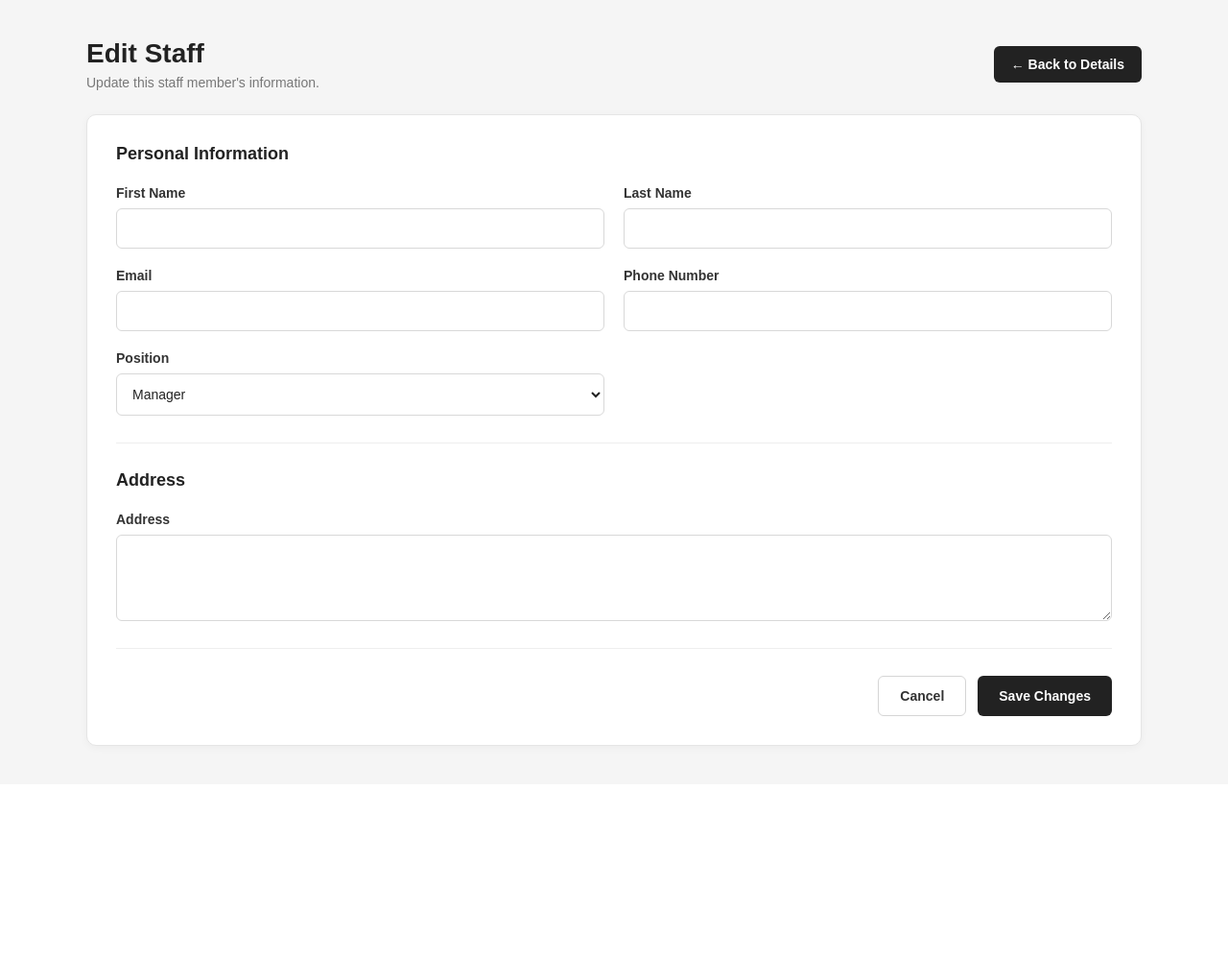
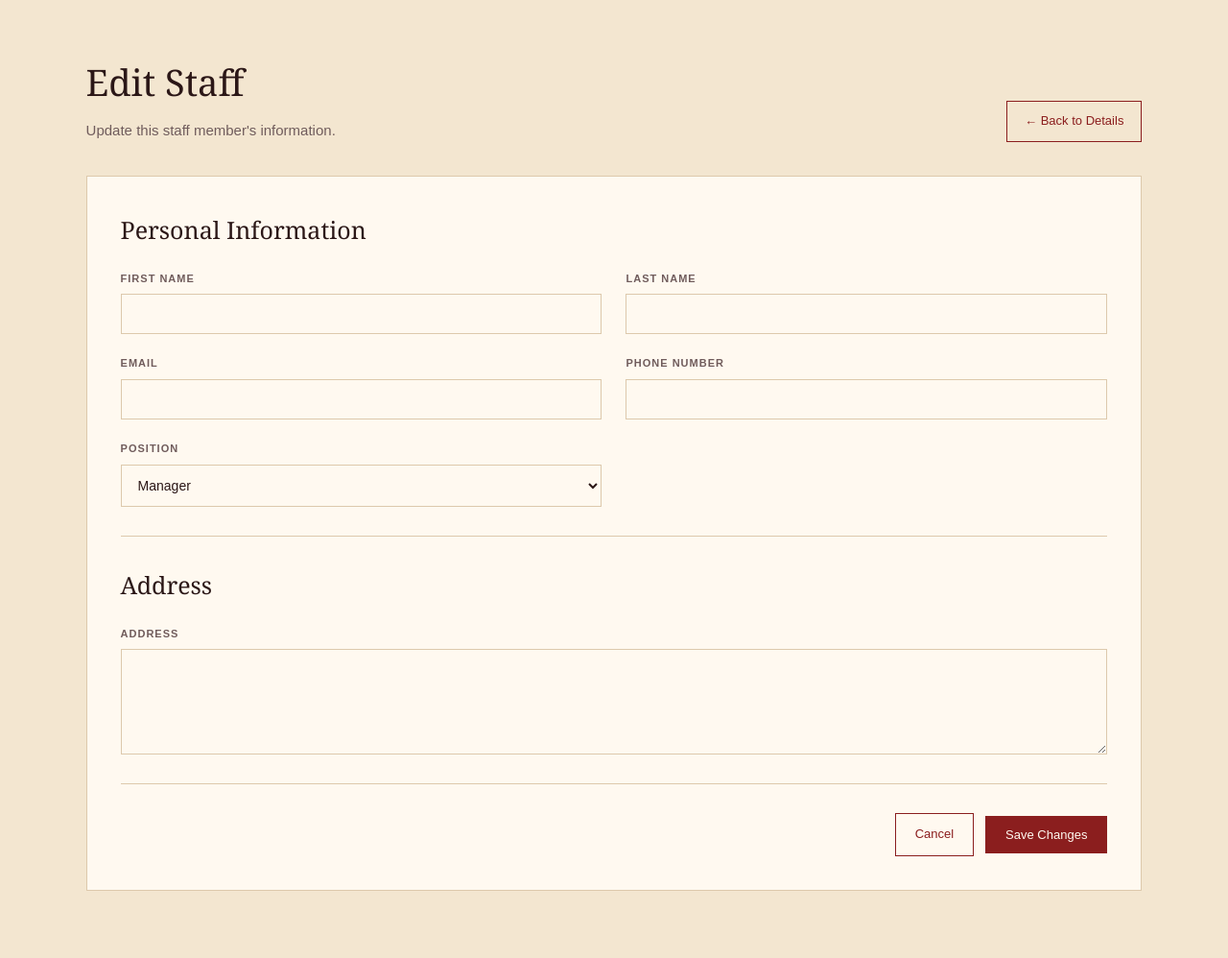
Before and after one commit to tobyramaa/SAVOUR--restaurant, a Django app: template managers/templates/managers/edit_staff.html in a window 1280 px wide. Shown: the whole page at 96% size. Before the commit the page ends 781 px from the top, so only its background shows below. Run offline with Django 5.2, Linux system fonts and the light colour scheme; the template is opened without the code that fills it, so the values that code supplies are empty.

Commit message:
Add staff details and edit functionality

```diff
--- a/static/css/edit_staff.css
+++ b/static/css/edit_staff.css
@@ -1,178 +1,320 @@
 * {
-    box-sizing: border-box;
     margin: 0;
     padding: 0;
+    box-sizing: border-box;
 }
+
+
+html {
+    scroll-behavior: smooth;
+}
+
 
 body {
     font-family: Arial, Helvetica, sans-serif;
-    background: #f5f5f5;
-    color: #222;
+    background: #F3E6D0;
+    color: #2B1717;
+    line-height: 1.6;
 }
 
+
+a {
+    text-decoration: none;
+    color: inherit;
+}
+
+
+/* MAIN CONTAINER */
+
 .edit-staff-container {
-    width: 92%;
-    max-width: 1100px;
-    margin: 40px auto;
+    width: 86%;
+    max-width: 1350px;
+
+    margin: 0 auto;
+
+    padding: 55px 0 70px;
 }
+
+
+/* PAGE HEADER */
 
 .page-header {
     display: flex;
+
+    align-items: flex-end;
+
     justify-content: space-between;
-    align-items: center;
-    gap: 20px;
-    margin-bottom: 25px;
+
+    gap: 25px;
+
+    margin-bottom: 35px;
 }
 
+
 .page-header h1 {
-    font-size: 28px;
-    font-weight: 700;
-    margin-bottom: 6px;
+    font-family: Georgia, serif;
+
+    font-size: 38px;
+
+    font-weight: normal;
+
+    margin-bottom: 8px;
 }
 
+
 .page-header p {
-    color: #777;
-    font-size: 14px;
+    color: #705C5C;
+
+    font-size: 15px;
 }
 
+
+/* BACK BUTTON */
+
 .back-button {
-    text-decoration: none;
-    background: #222;
-    color: white;
-    padding: 11px 18px;
-    border-radius: 6px;
-    font-size: 14px;
-    font-weight: 600;
+    display: inline-block;
+
+    padding: 10px 18px;
+
+    border: 1px solid #8B1E1E;
+
+    color: #8B1E1E;
+
+    font-size: 13px;
+
+    transition: 0.3s;
 }
 
+
 .back-button:hover {
-    background: #444;
+    background: #8B1E1E;
+
+    color: #FFF9F0;
 }
 
+
+/* EDIT CARD */
+
 .edit-card {
-    background: white;
-    border: 1px solid #e5e5e5;
-    border-radius: 10px;
-    padding: 30px;
-    box-shadow: 0 2px 8px rgba(0, 0, 0, 0.04);
+    background: #FFF9F0;
+
+    border: 1px solid #DDC9AC;
+
+    padding: 35px;
 }
 
+
+/* FORM SECTION */
+
 .form-section {
-    padding-bottom: 28px;
-    margin-bottom: 28px;
-    border-bottom: 1px solid #eeeeee;
+    padding-bottom: 30px;
+
+    margin-bottom: 30px;
+
+    border-bottom: 1px solid #DDC9AC;
 }
 
+
 .form-section h2 {
-    font-size: 18px;
-    margin-bottom: 22px;
+    font-family: Georgia, serif;
+
+    font-size: 25px;
+
+    font-weight: normal;
+
+    margin-bottom: 23px;
 }
+
+
+/* FORM GRID */
 
 .form-grid {
     display: grid;
-    grid-template-columns: repeat(2, 1fr);
-    gap: 20px;
+
+    grid-template-columns:
+        repeat(2, 1fr);
+
+    gap: 22px 25px;
 }
+
+
+/* FORM GROUP */
 
 .form-group {
     display: flex;
+
     flex-direction: column;
-    gap: 8px;
+
+    gap: 7px;
 }
 
+
 .form-group label {
-    font-size: 14px;
-    font-weight: 600;
-    color: #333;
+    font-size: 11px;
+
+    font-weight: bold;
+
+    letter-spacing: 1px;
+
+    text-transform: uppercase;
+
+    color: #705C5C;
 }
+
+
+/* INPUTS */
 
 .form-group input,
 .form-group select,
 .form-group textarea {
     width: 100%;
-    border: 1px solid #d8d8d8;
-    border-radius: 6px;
-    padding: 12px;
+
+    padding: 12px 13px;
+
+    border: 1px solid #DDC9AC;
+
+    border-radius: 0;
+
+    background: #FFF9F0;
+
+    color: #2B1717;
+
+    font-family: Arial, Helvetica, sans-serif;
+
     font-size: 14px;
-    background: white;
-    color: #222;
+
     outline: none;
+
+    transition: 0.2s;
 }
+
 
 .form-group input:focus,
 .form-group select:focus,
 .form-group textarea:focus {
-    border-color: #222;
+    border-color: #8B1E1E;
+
+    background: #FFF;
 }
+
 
 .form-group textarea {
     resize: vertical;
+
+    min-height: 110px;
 }
+
+
+/* FORM ACTIONS */
 
 .form-actions {
     display: flex;
+
+    align-items: center;
+
     justify-content: flex-end;
+
     gap: 12px;
-    margin-top: 25px;
+
+    margin-top: 5px;
 }
+
 
 .cancel-button,
 .save-button {
-    padding: 12px 22px;
-    border-radius: 6px;
-    font-size: 14px;
-    font-weight: 600;
-    text-decoration: none;
+    display: inline-block;
+
+    padding: 11px 20px;
+
+    border: 1px solid #8B1E1E;
+
+    font-family: Arial, Helvetica, sans-serif;
+
+    font-size: 13px;
+
     cursor: pointer;
+
+    transition: 0.3s;
 }
 
+
+/* CANCEL */
+
 .cancel-button {
-    border: 1px solid #d5d5d5;
-    background: white;
-    color: #333;
+    background: transparent;
+
+    color: #8B1E1E;
 }
 
+
 .cancel-button:hover {
-    background: #f5f5f5;
+    background: #8B1E1E;
+
+    color: #FFF9F0;
 }
 
+
+/* SAVE */
+
 .save-button {
-    border: none;
-    background: #222;
-    color: white;
+    background: #8B1E1E;
+
+    color: #FFF9F0;
 }
 
+
 .save-button:hover {
-    background: #444;
+    background: #6F1717;
+
+    border-color: #6F1717;
 }
+
+
+/* RESPONSIVE */
 
 @media (max-width: 700px) {
 
     .edit-staff-container {
-        width: 94%;
-        margin: 25px auto;
+        width: 90%;
+
+        padding-top: 40px;
     }
 
+
     .page-header {
+        align-items: flex-start;
+
         flex-direction: column;
-        align-items: flex-start;
     }
+
+
+    .page-header h1 {
+        font-size: 30px;
+    }
+
+
+    .edit-card {
+        padding: 25px;
+    }
+
 
     .form-grid {
         grid-template-columns: 1fr;
     }
 
-    .edit-card {
-        padding: 20px;
-    }
 
     .form-actions {
         flex-direction: column;
+
+        align-items: stretch;
     }
+
 
     .cancel-button,
     .save-button {
         width: 100%;
+
         text-align: center;
     }
+
 }
```
Also changed, not shown: static/css/staff_detail.css (+271 -124 lines).
